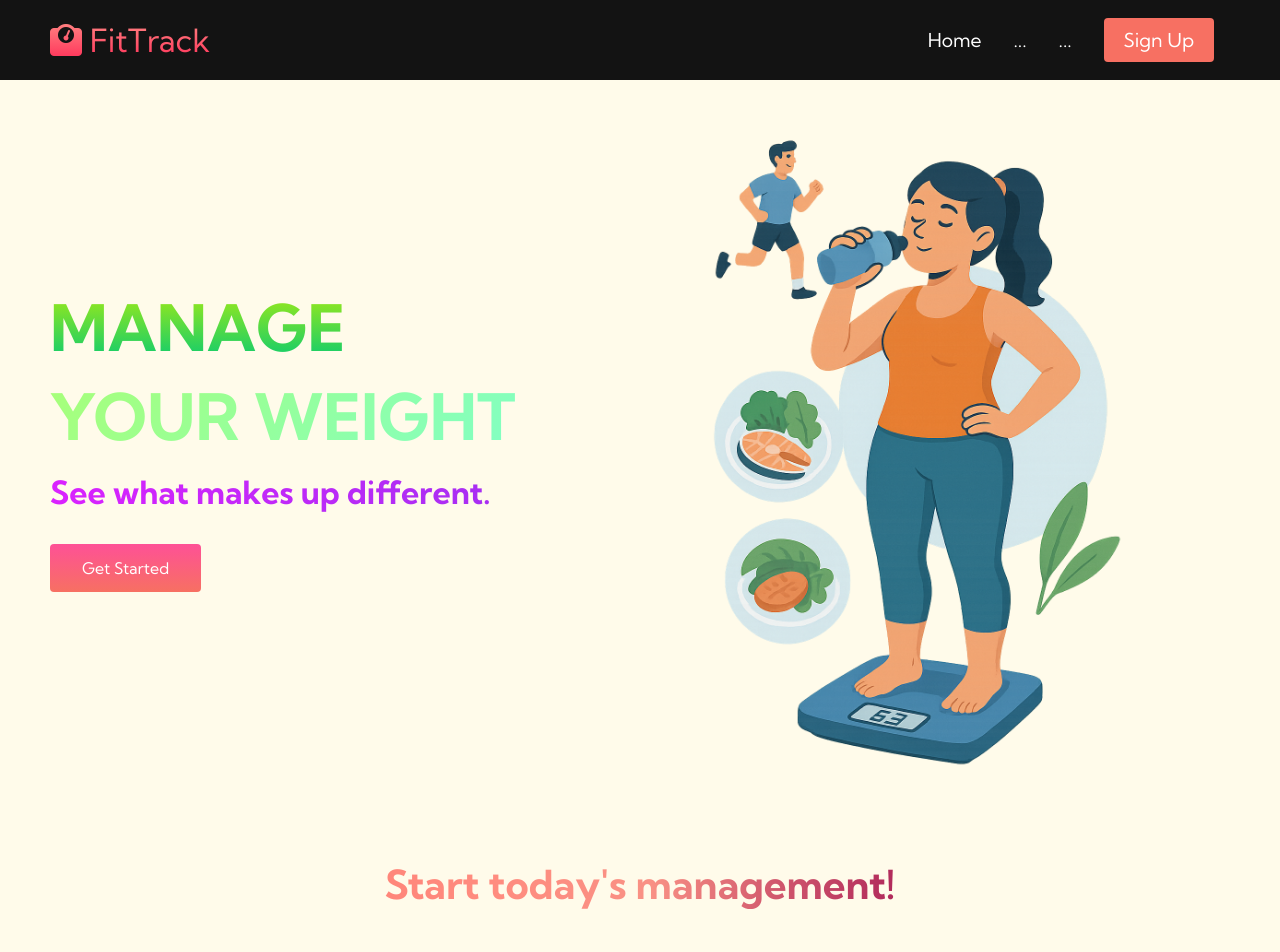
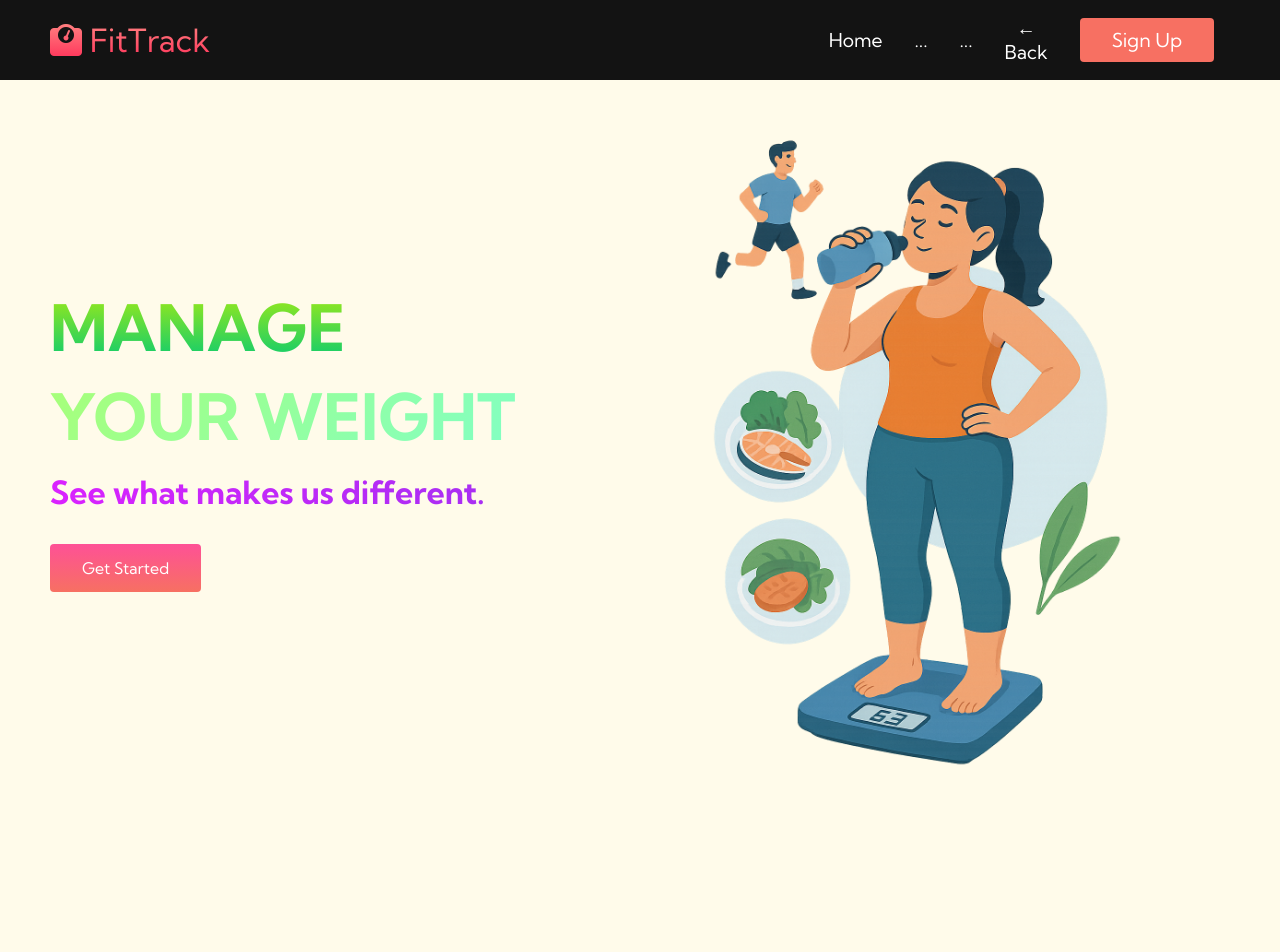
Before and after one commit to Precipicee/Group10-Agile-Web-Development, a Flask app: page / in a window 1280 px wide. Shown: the top 952 px of the page. After the commit the page ends 765 px from the top, so only its background shows below. Run offline with Flask 3, Linux system fonts and the light colour scheme.

Commit message:
Update index.html

```diff
--- a/Fittrack/templates/index.html
+++ b/Fittrack/templates/index.html
@@ -1,213 +1,46 @@
 <!DOCTYPE html>
 <html lang="en">
   <head>
-    <!--
-      Project for 3403 Project Group 10
-    -->
     <meta charset="UTF-8" />
     <meta name="viewport" content="width=device-width, initial-scale=1.0" />
-    <title>3403 Project Group 10</title>
-    <link rel="stylesheet" href="{{ url_for('static', filename='styles.css') }}">
-    <!-- Font Awesome 6 -->
-    <link
-      rel="stylesheet"
-      href="https://cdnjs.cloudflare.com/ajax/libs/font-awesome/6.5.0/css/all.min.css"
-    />
-
-    <link
-      href="https://fonts.googleapis.com/css2?family=Kumbh+Sans:wght@400;700&display=swap"
-      rel="stylesheet"
-    />
+    <title>FitTrack</title>
+    <link rel="stylesheet" href="/static/styles.css" />
+    <link rel="stylesheet" href="https://cdnjs.cloudflare.com/ajax/libs/font-awesome/6.5.0/css/all.min.css" />
+    <link href="https://fonts.googleapis.com/css2?family=Kumbh+Sans:wght@400;700&display=swap" rel="stylesheet" />
   </head>
   <body>
-    <!-- Navbar Section -->
+
+    <!--Top navigation bar -->
     <nav class="navbar">
       <div class="navbar__container">
         <a href="/" id="navbar__logo"><i class="fa-solid fa-weight-scale"></i>&nbsp;FitTrack</a>
         <div class="navbar__toggle" id="mobile-menu">
-          <span class="bar"></span> <span class="bar"></span>
-          <span class="bar"></span>
+          <span class="bar"></span> <span class="bar"></span> <span class="bar"></span>
         </div>
         <ul class="navbar__menu">
           <li class="navbar__item">
             <a href="/" class="navbar__links">Home</a>
           </li>
           <li class="navbar__item">
-            <a href="/tech.html" class="navbar__links">...</a>
+            <a href="/" class="navbar__links">...</a>
           </li>
           <li class="navbar__item">
             <a href="/" class="navbar__links">...</a>
+          </li>
+          <li class="navbar__item">
+            <button id="back-button" class="navbar__links" style="border: none; background: none; font: inherit; cursor: pointer;">
+              ← Back
+            </button>
           </li>
           <li class="navbar__btn"><a href="/" class="button">Sign Up</a></li>
         </ul>
       </div>
     </nav>
 
-    <!-- Hero Section -->
-    <div class="main">
-      <div class="main__container">
-        <div class="main__content">
-          <h1>MANAGE</h1>
-          <h2>YOUR WEIGHT</h2>
-          <p>See what makes up different.</p>
-          <button class="main__btn"><a href="#">Get Started</a></button>
-        </div>
-        <div class="main__img--container">
-          <img id="main__img" src="{{ url_for('static', filename='images/pic_1.png') }}" />
-        </div>
-      </div>
-    </div>
+    <!-- loading container -->
+    <div id="app"></div>
 
-    <!-- Services Section -->
-    <div class="services">
-      <h1>Start today's management!</h1>
-      <div class="services__container">
-        <div class="services__card">
-          <img src="{{ url_for('static', filename='images/weight.png') }}" alt="weight icon" class="services__img" />
-          <h2>Record the weight</h2>
-          <p>Keep the habit!</p>
-          <button>Start record</button>
-        </div>
-        <div class="services__card">
-          <img src="{{ url_for('static', filename='images/report.png') }}" alt="report icon" class="services__img" />
-          <h2>Check the report</h2>
-          <p>See your progress!</p>
-          <button>Check</button>
-        </div>
-      </div>
-    </div>
-
-    <!-- Record Section -->
-    <div class="record">
-      <h1>Record Your Data</h1>
-      <p>Keep track of your health data to generate meaningful insights.</p>
-      <form class="record__form" id="recordForm" method="POST" action="/submit">
-
-        <!-- 日期 -->
-        <div class="record__group">
-          <label for="date">Date</label>
-          <input type="date" id="date" name="date" required />
-        </div>
-
-        <!-- 体重 -->
-        <div class="record__group">
-          <label for="weight">Today's Weight (kg)</label>
-          <input type="number" id="weight" name="weight" placeholder="e.g. 68.5" required />
-        </div>
-
-        <!-- 饮食记录 -->
-        <div class="record__group">
-          <label class="tooltip-container">
-            Meals
-            <i class="fa-solid fa-circle-info tooltip-icon"></i>
-            <span class="custom-tooltip">
-              If you skipped a meal,<br>
-              type "NO". <br>
-              <br>
-              Leaving it blank will <br>
-              auto-fill a default value.<br>
-            </span>
-          </label>
-          <input type="text" name="breakfast" placeholder="Breakfast: e.g. oats and egg" />
-          <input type="text" name="lunch" placeholder="Lunch: e.g. rice and fish" />
-          <input type="text" name="dinner" placeholder="Dinner: e.g. noodles and soup" />
-        </div>
-
-        <!-- 运动记录 -->
-        <div class="record__group">
-          <label class="tooltip-container">
-            Exercise Activities
-            <i class="fa-solid fa-circle-info tooltip-icon"></i>
-            <span class="custom-tooltip">
-              Light: 10–30 min<br>
-              Moderate: 30–60 min<br>
-              Intense: 60+ min
-            </span>
-          </label>
-
-          <div id="exerciseContainer">
-            <div class="exercise__entry">
-              <input type="text" name="exercise[]" placeholder="e.g. running" />
-              <select name="intensity[]">
-                <option value="">Intensity</option>
-                <option value="light">Light</option>
-                <option value="moderate">Moderate</option>
-                <option value="intense">Intense</option>
-              </select>
-              <button type="button" class="remove-entry-btn" onclick="removeThisRow(this)">−</button>
-            </div>
-          </div>
-          <button type="button" class="add-exercise-btn" onclick="addExerciseRow()">+ Add</button>
-        </div>
-
-        <!-- 提交 -->
-        <button type="submit" class="record__btn">Submit Record</button>
-      </form>
-    </div>
-
-
-
-    <!-- Reports Section -->
-    <div class="reports">
-      <h1>My Report</h1>
-      <div class="reports__container">
-        <div class="reports__card">
-          <img src="{{ url_for('static', filename='images/weight.png') }}" alt="weight icon" class="services__img" />
-          <h2>Weight report</h2>
-          <p>See how the weight change!</p>
-          <button>Start record</button>
-        </div>
-        <div class="reports__card">
-          <img src="{{ url_for('static', filename='images/report.png') }}" alt="report icon" class="services__img" />
-          <h2>Diet&Exercise report</h2>
-          <p>Is your lifestyle reasonable?</p>
-          <button>Check</button>
-        </div>
-        <div class="reports__card">
-          <img src="{{ url_for('static', filename='images/report.png') }}" alt="report icon" class="services__img" />
-          <h2>Analysis</h2>
-          <p>Analyze and improve</p>
-          <button>Check</button>
-        </div>
-      </div>
-    </div>
-
-
-
-
-
-
+    <!-- js -->
+    <script src="/static/js/navigation.js"></script>
   </body>
 </html>
-
-
-<script>
-  function addExerciseRow() {
-    const container = document.getElementById("exerciseContainer");
-    const row = document.createElement("div");
-    row.classList.add("exercise__entry");
-
-    row.innerHTML = `
-      <input type="text" name="exercise[]" placeholder="e.g. swimming" />
-      <select name="intensity[]">
-        <option value="">Intensity</option>
-        <option value="light">Light</option>
-        <option value="moderate">Moderate</option>
-        <option value="intense">Intense</option>
-      </select>
-      <button type="button" class="remove-entry-btn" onclick="removeThisRow(this)">−</button>
-    `;
-
-    container.appendChild(row);
-  }
-
-  function removeThisRow(button) {
-    const row = button.parentNode;
-    const container = document.getElementById("exerciseContainer");
-    if (container.children.length > 1) {
-      container.removeChild(row);
-    } else {
-      alert("At least one activity must remain.");
-    }
-  }
-  </script>
```
